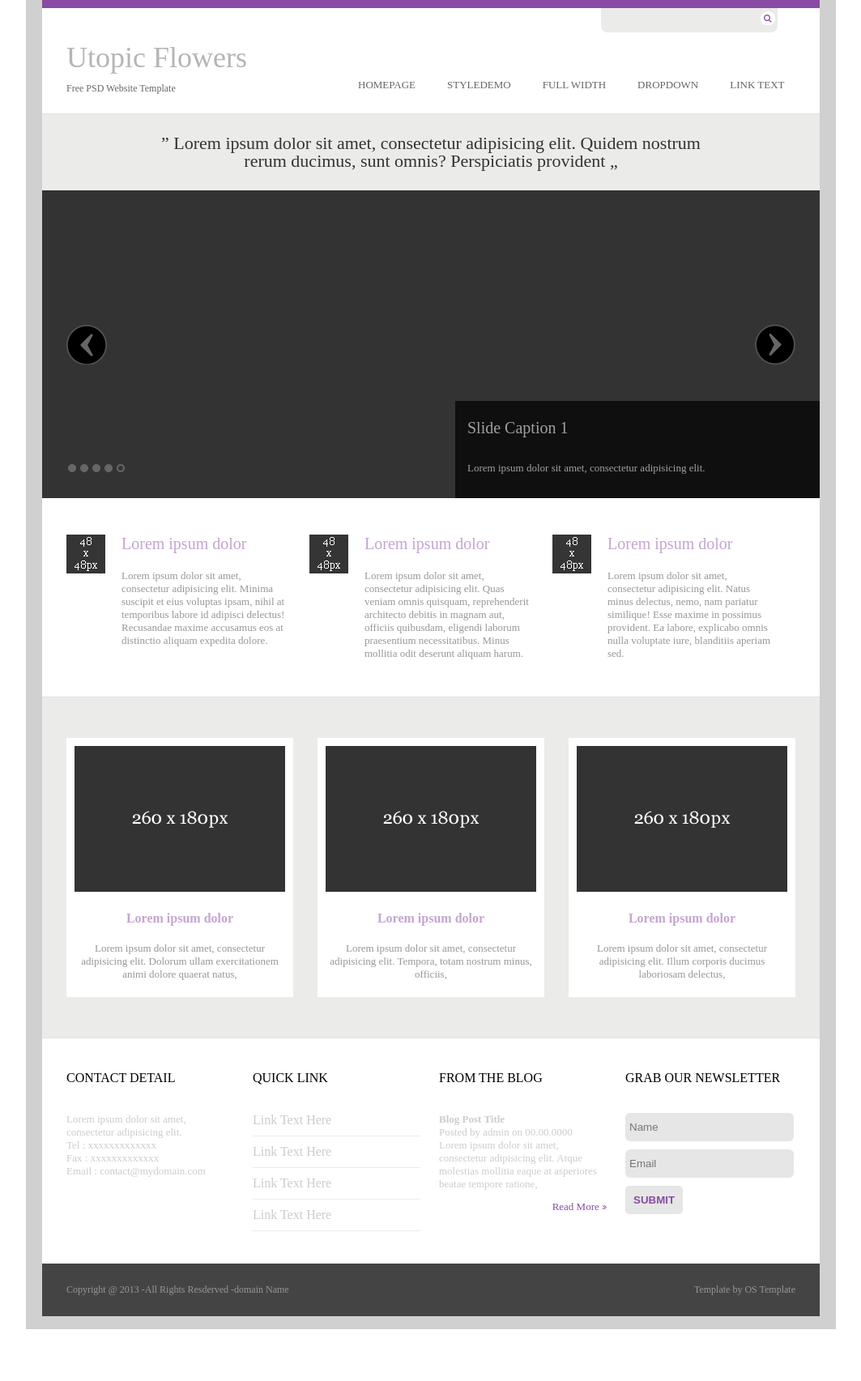
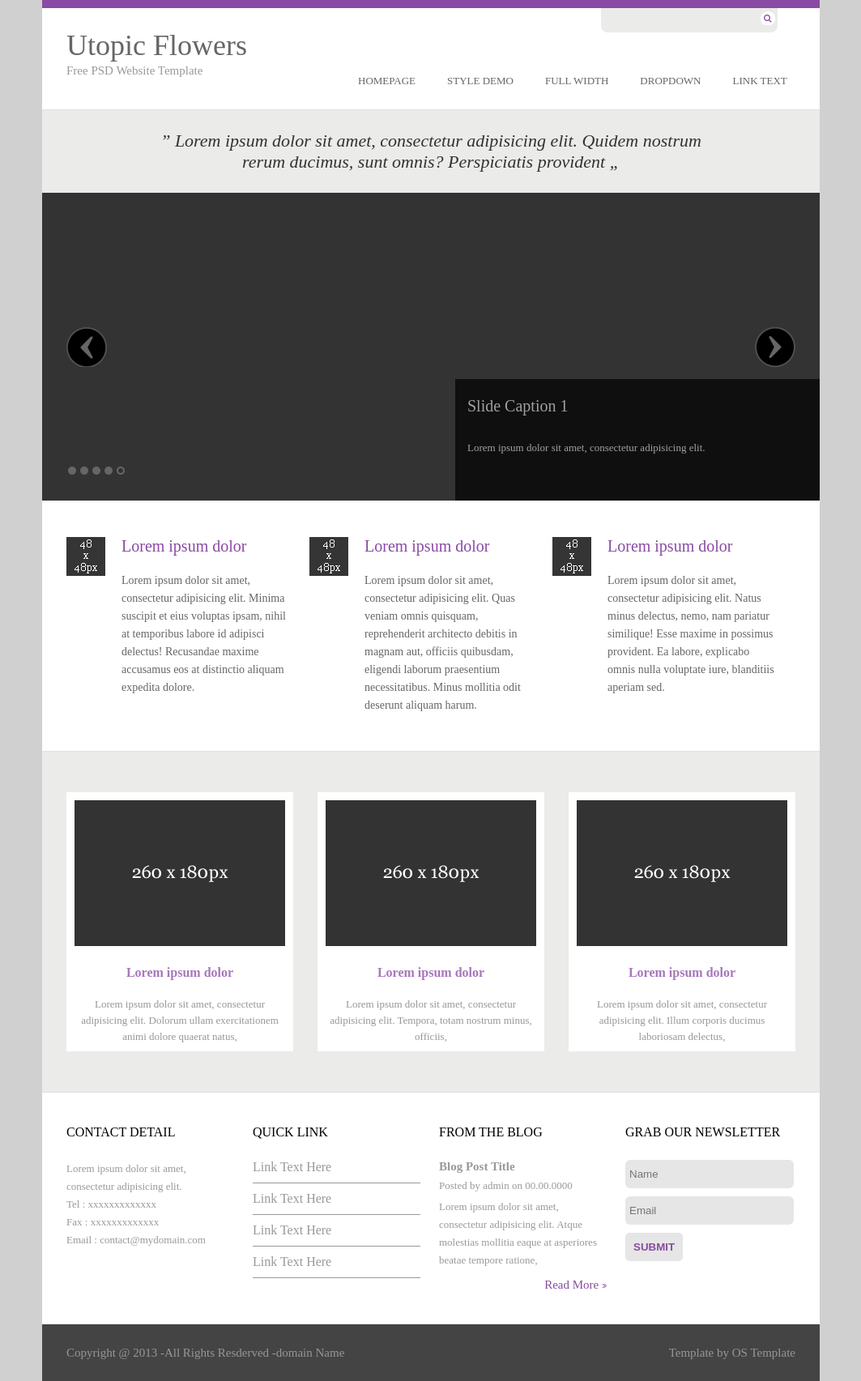
Before and after one commit to colombo-group/Tannm001, a plain HTML site: page docs/theme 2/index.html in a window 1280 px wide. Shown: the whole page at 81% size, without its empty margins (108-1171 px from the left). Before the commit the page ends 1641 px from the top, so only its background shows below. Drawn offline with Linux system fonts and the light colour scheme.

Commit message:
update
update

```diff
--- a/docs/theme 1/style.css
+++ b/docs/theme 1/style.css
@@ -2,10 +2,8 @@
 	padding: 0px;
 	margin: 0px;
 }
-@font-face {
-    font-family: GeorgiaRegular;
-    src: url(./theme 1/fonts/GeorgiaRegularfont.ttf);
-}
+
+
 .container{
 	margin: auto;
 	width: 960px;
@@ -15,14 +13,15 @@ body{
 	padding: 0px 20px;
 	width: 1000px;
 	margin: auto;
+	font-family: Georgia serif;
 }
 
 /* Header */
 header{
 	width: 100%;
 	float: left;
-	padding: 60px 0px;
-	border-bottom: 1px solid #e2e2e2;
+	padding: 30px 0px;
+	border-bottom: 2px solid #e2e2e2;
 }
 #logo{
 	display: block;
@@ -32,21 +31,21 @@ header{
 	float: left;
 }
 #logo>h1{
-	font-family: GeorgiaRegular;
+	font-family: Georgia Regular;
 	font-size: 32px;
 	font-weight: normal;
 	text-transform: capitalize;
 	color:#b5b5b5;
 }
 #logo>p{
-	margin-top: 10px;
-	font-size: 12px;
-	 font-family: GeorgiaRegular;
+	margin-top: 0px;
+	font-size: 16px;
+	font-family: Georgia Regular;
 	color: #666666;
 }
 nav{
 	border-radius: 10px;
-	padding: 23px 20px;
+	padding: 18px 20px;
 	background: #e2494b;
 	float: right;
 }
@@ -57,18 +56,16 @@ nav{
 .nav-ul li{
 	list-style: none;
 	display: inline-block;
-	padding: 0px 40px;
+	padding-right: 40px;
 }
-.nav-ul li:first-child{
-	padding: 0px;
-}
+
 .nav-ul li:last-child{
-	padding: 0px;
+	padding-right: 0px;
 }
 .nav-ul a{
 	text-align: center;
 	text-decoration: none;
-	 font-family: GeorgiaRegular;
+	font-family: Georgia Regular;
 	font-size: 13px;
 	color:#FFFFFF;
 }
@@ -81,16 +78,20 @@ nav{
 .shout{
 	width: 100%;
 	float: left;
-	padding: 40px 0px;
+	padding:30px 0px 40px 0px;
 }
-.shout p{
-	line-height: 25px;
+.slogan{
+	width: 710px;
 	margin: auto;
-	width: 720px;
 	text-align: center;
-	 font-family: GeorgiaRegular;
+}
+.shout i{
+	width: 710px;
+	margin: auto;
+	text-align: center;
+	 font-family: Georgia Regular;
 	font-size: 22px;
-	color: #888888;
+	color: #4d4d4d;
 	font-style: italic;
 
 }
@@ -99,7 +100,6 @@ nav{
 .slider{
 	width: 100%;
 	float: left;
-	margin-top: 54px;
 }
 #silder{
 	width: 960px;
@@ -109,7 +109,7 @@ nav{
 }
 .slider img{
 	margin-top: 15px;
-	margin-left:465px;
+	margin-left:440px;
 }
 /* End Slider */
 
@@ -118,7 +118,7 @@ nav{
 	border-top:1px solid #e2e2e2;
 	width: 100%;
 	float: left;
-	margin-top: 60px;
+	margin-top: 50px;
 	padding-top: 50px;
 	position: relative;
 }
@@ -134,7 +134,7 @@ nav{
 }
 .section-name h2{
 	color:#ffffff;
-	 font-family: GeorgiaRegular;
+	 font-family: Georgia Regular;
 	font-size: 18px;
 	text-transform: uppercase;
 	font-weight: normal;
@@ -165,7 +165,7 @@ nav{
 	margin-top: 4px;
 	float: left;
 	margin-left: 20px;
-	 font-family: GeorgiaRegular;
+	 font-family: Georgia Regular;
 	font-size: 18px;
 	font-weight: normal;
 	color: #666666;
@@ -180,9 +180,10 @@ nav{
 	margin-top: 10px;
 }
 .service-content p{
+	line-height: 24px;
 	text-align: left;
-	 font-family: GeorgiaRegular;
-	font-size: 13px;
+	 font-family: Georgia Regular;
+	font-size: 15px;
 	color: #979797;
 }
 .readmore{
@@ -193,7 +194,7 @@ nav{
 .readmore a{
 	text-decoration: none;
 	color: red;
-	font-size: 13px;
+	font-size: 15px;
 }
 .readmore a:hover{
 	text-decoration: underline;
@@ -201,13 +202,21 @@ nav{
 /* End service */
 
 /* team */
+.our-player{
+	border-top:1px solid #e2e2e2;
+	width: 100%;
+	float: left;
+	margin-top: 60px;
+	padding-top: 50px;
+	position: relative;
+}
 .team-list{
 	width: 100%;
 	float: left;
 }
 .team-player{
 	width: 176px;
-	margin-right: 20px;
+	margin-right:20px;
 	float: left;
 }
 .team-player:last-child{
@@ -224,22 +233,24 @@ nav{
 }
 
 .player-bio label{
-	 font-family: GeorgiaRegular;
-	font-size: 13px;
+	 font-family: Georgia Regular;
+	font-size: 15px;
 	font-weight: bold;
 	color: #979797;
 }
 .player-bio span{
-	 font-family: GeorgiaRegular;
-	font-size: 13px;
+	 font-family: Georgia Regular;
+	font-size: 15px;
 	font-weight: normal;
 	color: #979797;
 }
 
 .player-bio p{
- font-family: GeorgiaRegular;
-	font-size: 13px;
+	margin-top: 5px;
+ 	font-family: Georgia Regular;
+	font-size: 15px;
 	font-weight: normal;
+	line-height: 22px;
 	color: #979797;
 }
 /* end team */
@@ -265,9 +276,9 @@ footer{
 
 .footer-title{
 	display: block;
-	margin-bottom: 40px;
+	margin-bottom: 20px;
 	float: left;
-	 font-family: GeorgiaRegular;
+	font-family: Georgia Regular;
 	font-size: 16px;
 	font-weight: normal;
 	color: black;
@@ -291,21 +302,25 @@ footer{
 	width: 95px;
 }
 .blog-bio{
-	width: 350px;
-	float: right;
+	margin-left: 30px;
+	width: 310px;
+	padding-top: 10px;
+	float: left;
 }
 	.blog-bio a{
 		text-decoration: none;
-		font-size:13px;
-		color:red;
+		font-size:15px;
+		color:#e2494b;
+		font-weight: bold;
 	}
 	.blog-bio a:hover{
 		text-decoration: underline;
 	}
 	.blog-bio p{
-		margin-top:25px;
+		margin-top:8px;
+		line-height: 24px;
 		float: left;
-		font-size: 13px;
+		font-size: 15px;
 		color:#979797;
 	}
 	.contact-us{
@@ -334,10 +349,10 @@ footer{
 	.footer-content{
 		width: 100%;
 		float: left;
-		margin-top:35px;
+		margin-top:0px;
 	}
 	.company-detail p{
-		font-size: 13px;
+		font-size: 15px;
 		color:#979797;
 	}
 	.company-detail{
@@ -351,14 +366,15 @@ footer{
 		color:#979797;
 	}
 	footer button{
-		margin-top: 10px;
+		margin-top: 15px;
 		padding: 10px 10px;
-		font-size: 12px;
+		font-size: 13px;
 		border-radius: 4px;
 		border: 0px;
 		color: white;
-		background: red;
+		background: #e2494b;
 		letter-spacing: 0.5px
+		font-weight:bold;
 	}
 
 	.copyright{
@@ -370,7 +386,7 @@ footer{
 	}
 	.copyright p{
 		font-size: 12px;
-		font-family:GeorgiaRegular;
+		font-family:Georgia Regular;
 		color:#979797;
 	}
 	#copyright-left{
--- a/docs/theme 2/index.html
+++ b/docs/theme 2/index.html
@@ -23,7 +23,7 @@
 			<nav>
 				<ul class="nav-ul">
 					<li><a href="#">HOMEPAGE</a></li>
-					<li><a href="#">STYLEDEMO</a></li>
+					<li><a href="#">STYLE DEMO</a></li>
 					<li><a href="#">FULL WIDTH</a></li>
 					<li><a href="#">DROPDOWN</a></li>
 					<li><a href="#">LINK TEXT</a></li>
@@ -33,9 +33,12 @@
 		</header>
 		<!-- end header -->
 		<section class="shout">
-			<p>
+			<section class="slogan">
+				<i>
 				&rdquo; Lorem ipsum dolor sit amet, consectetur adipisicing elit. Quidem nostrum rerum ducimus, sunt omnis? Perspiciatis provident &bdquo;
-			</p>
+			</i>
+			</section>
+
 		</section>
 		<!-- end shout -->
 		<section class="slider">
--- a/docs/theme 2/style.css
+++ b/docs/theme 2/style.css
@@ -2,23 +2,24 @@
 	padding: 0px;
 	margin: 0px;
 }
-@font-face {
-    font-family: 'Georgia Regular';
-    src: url(fonts/Georgia Regular font.ttf);
+
+body{
+	font-family: Georgia serif;
+	background: #d0d0d0;
 }
 .container{
 	margin: auto;
 	width: 960px;
 	min-height: 1641px;
 	padding: 0px 20px;
-	background: #d0d0d0;
+
 }
 
 /* Header */
 header{
 	background: #ffffff;
 	width: 100%;
-	height: 130px;
+	height: 125px;
 	float: left;
 	border-top: 10px solid #894aa3;
 	position: relative;
@@ -27,22 +28,23 @@ header{
 	display: block;
 	text-decoration: none;
 	width: 300px;
-	margin-top:40px;
+	margin-top:25px;
 	margin-left: 30px;
 	float: left;
 }
 #logo>h1{
-	font-family: 'Georgia Regular';
+	font-family:Georgia Regular;
 	font-size: 36px;
 	font-weight: normal;
 	text-transform: capitalize;
-	color:#b5b5b5;
+	color:#666666;
 }
 #logo>p{
-	margin-top: 10px;
-	font-size: 12px;
-	font-family: 'Georgia Regular';
-	color: #666666;
+	margin-top: 0px;
+	line-height: 20px;
+	font-size: 15px;
+	font-family: Georgia Regular;
+	color: #999999;
 }
 #search{
 	width: 218px;
@@ -68,7 +70,7 @@ header{
 	width: 100%;
 }
 nav{
-	top:85px;
+	top:80px;
 	right: 30px;
 	border-radius: 10px;
 	width: 540px;
@@ -89,7 +91,7 @@ nav{
 .nav-ul a{
 	text-align: center;
 	text-decoration: none;
-	font-family: 'Georgia Regular';
+	font-family: Georgia Regular;
 	font-size: 13px;
 	color:#666666;
 }
@@ -107,12 +109,15 @@ nav{
 	float: left;
 	padding: 25px 0px;
 }
-.shout p{
-	line-height: 22px;
+.slogan{
+	width: 720px;
 	margin: auto;
-	width: 720px;
 	text-align: center;
-	font-family:'Georgia Regular';
+}
+.shout i{
+	line-height: 26px;
+	margin: auto;
+	font-family:Georgia Regular;
 	font-size: 22px;
 	color: #333333;
 }
@@ -132,7 +137,7 @@ nav{
 #slide-caption{
 	background: #0f0f0f;
 	width: 450px;
-	height: 120px;
+	height: 150px;
 	position: absolute;
 	bottom: 0px;
 	right: 0px;
@@ -156,16 +161,18 @@ nav{
 	margin-left: 15px;
 	margin-top: 22px;
 	font-size: 20px;
-	font-family: 'Georgia Regular';
+	font-family: Georgia Regular;
 	text-transform: capitalize;
 	color:#a0a0a0;
 	font-weight: normal;
 }
 #slide-caption p{
+	line-height: 20px;
+
 	margin-left: 15px;
 	margin-top: 30px;
 	font-size: 13px;
-	font-family: 'Georgia Regular';
+	font-family: Georgia Regular;
 	color:#a0a0a0;
 }
 /* End Slider */
@@ -199,18 +206,19 @@ nav{
 .service-content a{
 	text-decoration: none;
 	font-size: 20px;
-	color:#c4a5d1;
+	color:#894aa3;
 }
 .service-content a:hover{
 	text-decoration: underline;
 }
 .service-content p{
+	line-height: 22px;
 	margin-top:20px;
 	width: 90%;
 	text-align: left;
-	font-family: 'Georgia Regular';
-	font-size: 13px;
-	color: #979797;
+	font-family: Georgia Regular;
+	font-size: 14px;
+	color: #666666;
 }
 .readmore{
 	text-align: right;
@@ -221,7 +229,7 @@ nav{
 .readmore a{
 	text-decoration: none;
 	color: #874ca0;
-	font-size: 13px;
+	font-size: 15px;
 }
 .readmore a:hover{
 	text-decoration: underline;
@@ -259,16 +267,19 @@ nav{
 }
 
 .player-bio a{
-	font-family: 'Georgia Regular';
+	font-family: Georgia Regular;
 	font-size: 16px;
 	font-weight: bold;
 	text-decoration: none;
-	color:#c4a5d1;
+	color:#a777ba;
+
 }
 
 .player-bio p{
+	text-align: center;
+	line-height: 20px;
 	margin-top: 20px;
-	font-family: 'Georgia Regular';
+	font-family: Georgia Regular;
 	font-size: 13px;
 	font-weight: normal;
 	color: #979797;
@@ -293,9 +304,9 @@ footer{
 .footer-title{
 	margin-top: 40px;
 	display: block;
-	margin-bottom: 34px;
+	margin-bottom: 25px;
 	float: left;
-	font-family: 'Georgia Regular';
+	font-family: Georgia Regular;
 	font-size: 16px;
 	font-weight: normal;
 	color: black;
@@ -311,11 +322,12 @@ footer{
 	float: left;
 }
 .contact-detail p{
+	line-height: 22px;
 	width: 90%;
 	float: left;
-	color: #cccccc;
+	color: #999999;
 	font-size: 13px;
-	font-family: 'Georgia Regular';
+	font-family: Georgia Regular;
 }
 .quick-link{
 	width: 230px;
@@ -328,15 +340,15 @@ footer{
 .quickLink-ul li{
 	list-style:none;
 	padding: 10px 0px;
-	border-bottom: 1px solid #ebebeb;
+	border-bottom: 1px solid #999999;
 }
 .quickLink-ul li:first-child{
 	padding-top: 0px;
 }
 .quickLink-ul a{
 	text-decoration: none;
-	font-family: 'Georgia Regular';
-	color:#cccccc;
+	font-family: Georgia Regular;
+	color:#999999;
 }
 .quickLink-ul a:hover{
 	text-decoration: underline;
@@ -352,18 +364,20 @@ footer{
 .from-the-blog h3{
 	text-align: left;
 	float: left;
-	color: #cccccc;
-	font-size: 13px;
-	font-family: 'Georgia Regular';
+	color: #999999;
+	font-size: 15px;
+	font-family: Georgia Regular;
 	font-weight: bold;
 	text-transform: capitalize;
 }
 .from-the-blog p{
+	margin-top: 4px;
 	width: 90%;
+	line-height: 22px;
 	float: left;
-	color: #cccccc;
+	color: #999999;
 	font-size: 13px;
-	font-family: 'Georgia Regular';
+	font-family: Georgia Regular;
 }
 
 .grab-letter{
@@ -395,8 +409,10 @@ footer{
 	padding: 25px 30px;
 }
 .copyright p{
-		font-size: 12px;
-		font-family: 'Georgia Regular';
+	line-height: 20px;
+
+		font-size: 15px;
+		font-family: Georgia Regular;
 		color:#979797;
 	}
 	#copyright-left{
```
Also changed, not shown: docs/theme 1/index.html (+17 -19 lines), docs/theme 1/fonts/GeorgiaRegularfont.ttf (renamed from docs/theme 2/fonts/GeorgiaRegularfont.ttf), docs/theme 1/images/blog-thumb.png, docs/theme 1/images/logo.jpg (added).
